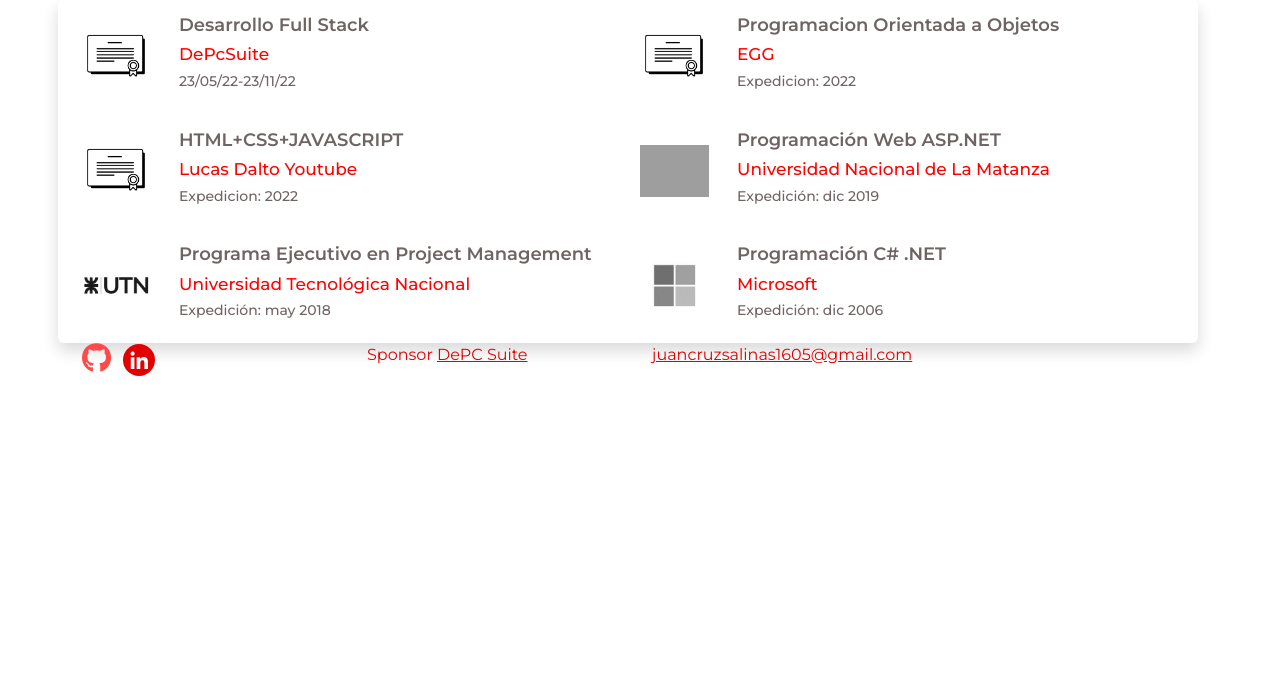
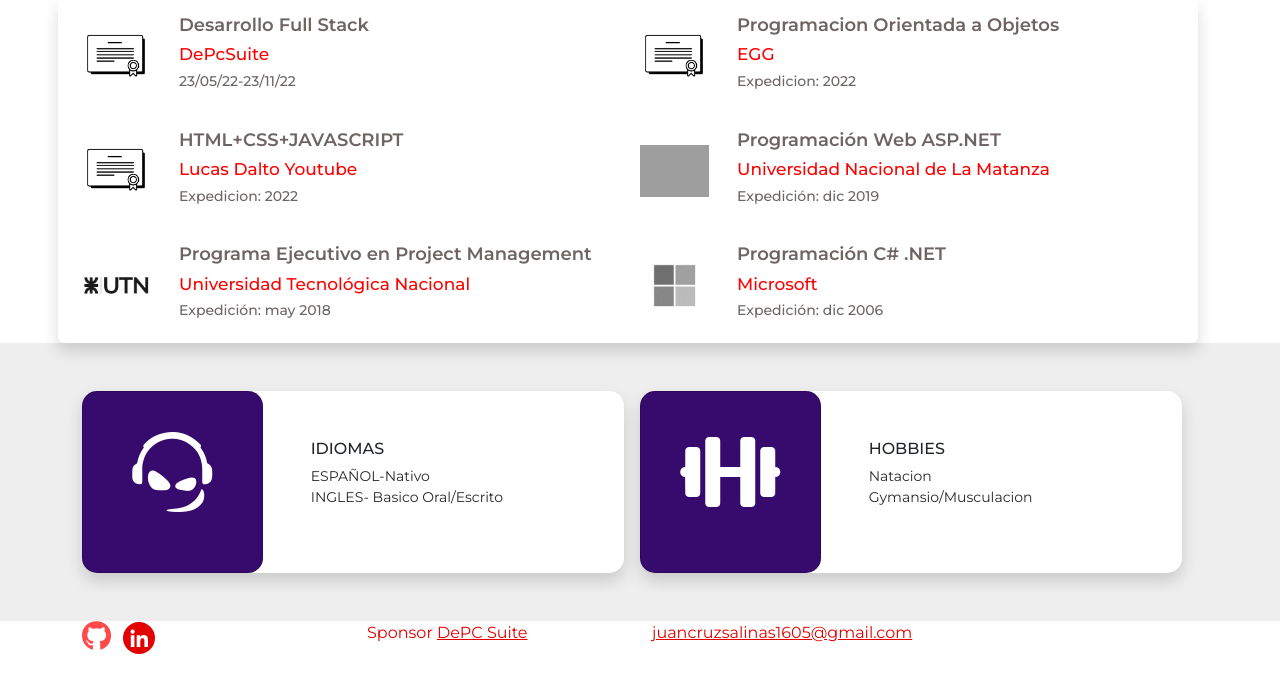
Before and after one commit to juancruzsalinas/portfolio, a PHP site: page /sobre-mi.html in a window 1280 px wide. Shown: the part 2109-2787 px from the top of the page. Before the commit the page ends 2485 px from the top, so only its background shows below. Run offline with PHP 8.4, Linux system fonts and the light colour scheme; grey boxes are pictures that could not be loaded.

Commit message:
cambios2722

```diff
--- a/css/estilos.css
+++ b/css/estilos.css
@@ -242,6 +242,39 @@
     color: red;
 }
 
+#idiomas {
+    background-color: #eee;
+}
+
+#idiomas .card-idioma {
+    border-radius: 15px;
+}
+
+#idiomas .card{
+    background-color: #370A6D;
+    border-radius: 15px;
+    padding: 40px 0;
+}
+
+#idiomas h2{
+    font-size: 16px;
+    font-weight: 600px;
+}
+#idiomas ul{
+    padding: 0px;
+    font-size: 14px;
+    color: #282828;
+    list-style-type: none;}
+
+    #idiomas .fa-teamspeak{
+        font-size: 80px;
+        color: white;
+    }
+    #idiomas .fa-dumbbell{
+        font-size: 80px;
+        color: white;
+    }
+
 
 
 
@@ -279,7 +312,7 @@
 
 
 @media (max-width: 750px) {
-    #contacto {
+    #inicio, #contacto {
         background-image: url("../images/fondo-proyectos.png");
         background-size: contain;
         background-repeat: no-repeat;
@@ -288,4 +321,11 @@
         background-size: contain;
         background-repeat: no-repeat;
     }
+    #inicio .input-home p {
+        color: #E20000;
+        border: 1px solid #E20000;}
+
+        footer a{
+            color: #E20000;
+        }
 }
--- a/sobre-mi.html
+++ b/sobre-mi.html
@@ -389,6 +389,50 @@
 
         </section>
 
+    <section id="idiomas">
+<div class="container">
+    <div class="row py-5 mx-0">
+        <div class="col-12 col-sm-6 pb-3 pb-sm-0">
+            <div class="row mr-sm-1 bg-white card-idioma shadow me-sm-1">
+               <div class="col-4 card text-center">
+                <i class="fa-brands fa-teamspeak"></i>
+
+               </div>
+               <div class="col-8 p-5">
+                <h2>IDIOMAS</h2>
+                <ul>
+                    <li>ESPAÑOL-Nativo</li>
+                    <li>INGLES- Basico Oral/Escrito</li>
+                </ul>
+
+               </div>
+            </div>
+
+        </div>
+
+        <div class="col-12 col-sm-6 pb-3 pb-sm-0">
+            <div class="row mr-sm-1 bg-white card-idioma shadow me-sm-1">
+               <div class="col-4 card text-center">
+                <i class="fa-solid fa-dumbbell"></i>
+
+
+               </div>
+               <div class="col-8 p-5">
+                <h2>HOBBIES</h2>
+                <ul>
+                    <li>Natacion</li>
+                    <li>Gymansio/Musculacion</li>
+                </ul>
+
+               </div>
+            </div>
+
+        </div>
+    </div>
+</div>
+
+    </section>
+
 
     </main>
 
```
